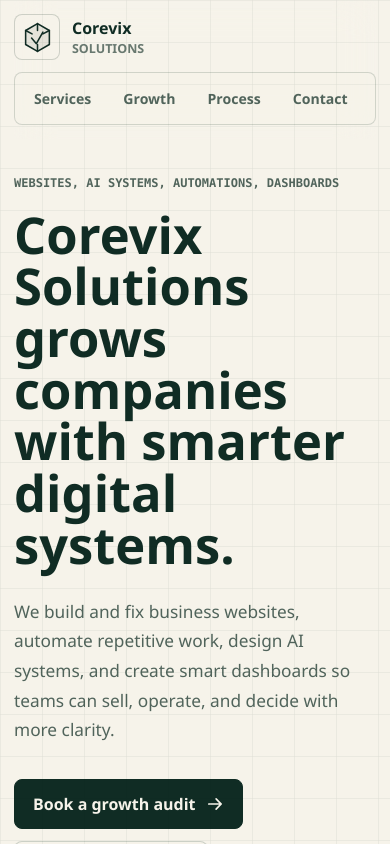
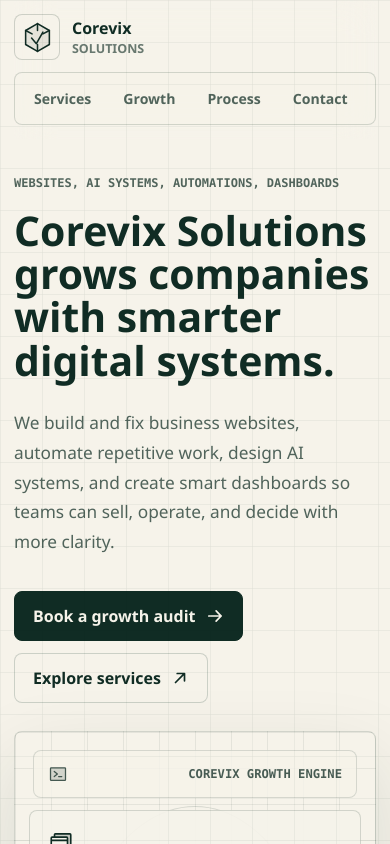
Before and after one commit to usamar98/corevixsolutions, a Next.js app: page / in a window 390 px wide. Shown: the top 844 px of the page. Built offline with nearby package versions, Linux system fonts and the light colour scheme.

Commit message:
Reduce Corevix hero headline size

```diff
--- a/app/globals.css
+++ b/app/globals.css
@@ -192,9 +192,9 @@ main {
 }
 
 .hero h1 {
-  max-width: 15ch;
-  font-size: clamp(2.65rem, 5.8vw, 5.9rem);
-  line-height: 1.02;
+  max-width: 17ch;
+  font-size: clamp(2.25rem, 4.6vw, 4.85rem);
+  line-height: 1.06;
 }
 
 .hero p,
@@ -883,7 +883,7 @@ main {
   }
 
   .hero h1 {
-    font-size: clamp(2.55rem, 13vw, 3.85rem);
+    font-size: clamp(2.2rem, 10.5vw, 3.2rem);
   }
 
   .proof-strip,
```
